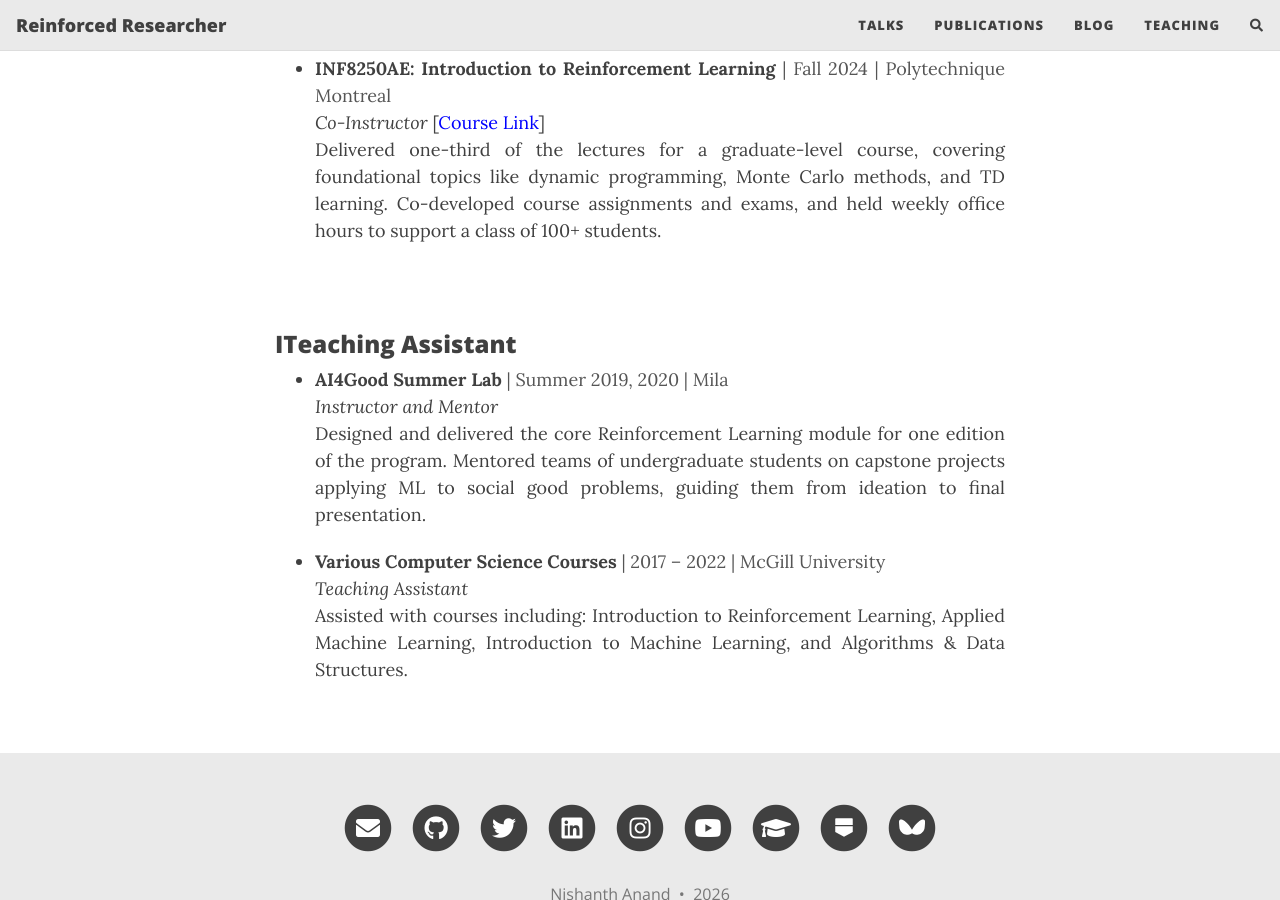
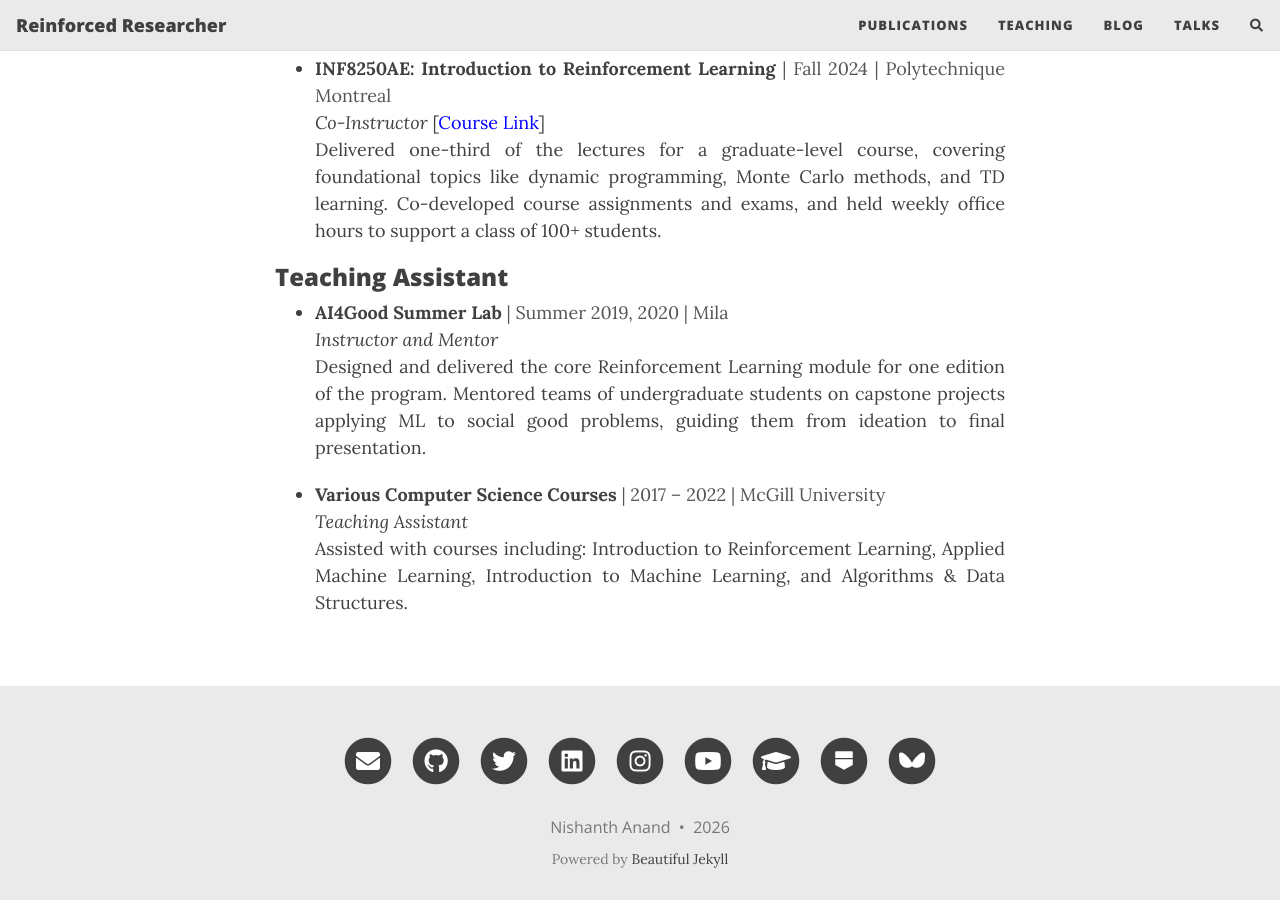
Before and after one commit to NishanthVAnand/nishanthvanand.github.io, a Jekyll site: the page built from teaching.md, in a window 1280 px wide and 900 px high, scrolled down 427 px. Built offline with Jekyll 4.4.1, drawn with Linux system fonts in a browser that asks for light colours; nearby versions of some CDN libraries; comment, search, counter and statistics services are not loaded.

```diff
--- a/_config.yml
+++ b/_config.yml
@@ -23,10 +23,10 @@
 ###############################################
 
 navbar-links:
+  Publications: "publications"
+  Teaching: "teaching"
+  Blog: "blog"
   Talks: "talks"
-  Publications: "publications"
-  Blog: "blog"
-  Teaching: "teaching"
   #Resources:
     #- Beautiful Jekyll: "https://beautifuljekyll.com"
     # - Learn markdown: "https://www.markdowntutorial.com/"
--- a/teaching.md
+++ b/teaching.md
@@ -29,9 +29,7 @@
   </li>
 </ul>
 
-<br>
-
-<h3>ITeaching Assistant</h3>
+<h3>Teaching Assistant</h3>
 <ul>
   <li class="teaching">
     <b>AI4Good Summer Lab</b> <span class="teaching-meta">| Summer 2019, 2020 | Mila</span><br>
```
